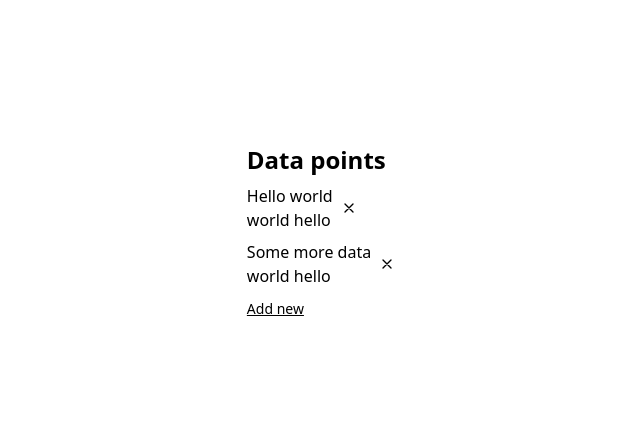
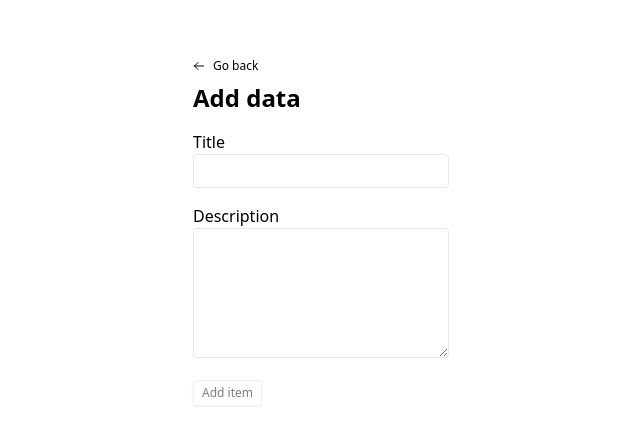
Before and after one commit to sbpo/frontend-challenge-weld, a React (Create React App) app: page /new in a window 1280 px wide. Shown: the part 168-614 px from the top of the page, without its empty margins (319-959 px from the left). Built offline with nearby package versions, Linux system fonts and the light colour scheme.

Commit message:
Creat add data page

```diff
--- a/package.json
+++ b/package.json
@@ -13,6 +13,7 @@
     "@types/node": "^16.6.1",
     "@types/react": "^17.0.17",
     "@types/react-dom": "^17.0.9",
+    "@types/react-router-dom": "^5.1.8",
     "react": "^17.0.2",
     "react-dom": "^17.0.2",
     "react-router-dom": "^5.2.0",
--- a/src/App.tsx
+++ b/src/App.tsx
@@ -1,8 +1,12 @@
 import { useCallback } from "react";
+import { BrowserRouter, Link, Route, Switch } from "react-router-dom";
+
 import { Data, useDataQuery, useRemoveDataMutation } from "./fakeApollo";
 import { FakeAPIProvider } from "./fakeApollo";
 import { v4 as uuid } from "uuid";
 import { XIcon } from "@heroicons/react/outline";
+import NewDataPage from "./NewDataPage";
+import { LoadingIcon, LoadingOverlay } from "./components/basic/Loading";
 
 export default function App() {
   return (
@@ -12,26 +16,26 @@ export default function App() {
         { title: "Some more data", description: "world hello", id: uuid() },
       ]}
     >
-      <Main />
+      <BrowserRouter>
+        <Switch>
+          <Route exact path="/" component={Main} />
+          <Route exact path="/new" component={NewDataPage} />
+        </Switch>
+      </BrowserRouter>
     </FakeAPIProvider>
   );
 }
 
 function Main() {
   const { data, loading: loadingData } = useDataQuery();
+  const [remove, { loading: removeLoading }] = useRemoveDataMutation();
 
-  const [remove, { loading: removeLoading }] = useRemoveDataMutation();
-  console.log({ removeLoading, loadingData });
   const handleRemove = useCallback(
     (id: string) => {
       remove({ id });
     },
     [remove]
   );
-
-  const handleAdd = useCallback(() => {
-    alert("not implemeted");
-  }, []);
 
   const renderDataItem = (data: Data) => {
     return (
@@ -60,43 +64,10 @@ function Main() {
             </div>
           )}
         </ul>
-        <button onClick={handleAdd} className="text-sm underline">
+        <Link to="/new" className="text-sm underline">
           Add new
-        </button>
+        </Link>
       </div>
     </div>
   );
 }
-
-const LoadingOverlay = () => {
-  return (
-    <div className="absolute top-0 left-0 w-full h-full bg-white opacity-50 flex items-center justify-center">
-      <LoadingIcon />
-    </div>
-  );
-};
-
-const LoadingIcon = () => {
-  return (
-    <svg
-      className="animate-spin -ml-1 mr-3 h-5 w-5 text-blue-500"
-      xmlns="http://www.w3.org/2000/svg"
-      fill="none"
-      viewBox="0 0 24 24"
-    >
-      <circle
-        className="opacity-25"
-        cx="12"
-        cy="12"
-        r="10"
-        stroke="currentColor"
-        strokeWidth="4"
-      ></circle>
-      <path
-        className="opacity-75"
-        fill="currentColor"
-        d="M4 12a8 8 0 018-8V0C5.373 0 0 5.373 0 12h4zm2 5.291A7.962 7.962 0 014 12H0c0 3.042 1.135 5.824 3 7.938l3-2.647z"
-      ></path>
-    </svg>
-  );
-};
--- /dev/null
+++ b/src/NewDataPage.tsx
@@ -0,0 +1,132 @@
+import React, { useMemo, useReducer } from "react";
+import { Data, useCreateDataMutation } from "./fakeApollo";
+import { Button } from "./components/basic/Button";
+import { LoadingOverlay } from "./components/basic/Loading";
+import { ArrowLeftIcon, XCircleIcon } from "@heroicons/react/outline";
+import { Link } from "react-router-dom";
+
+export type ActionType =
+  | {
+      type: "UPDATE_TITLE";
+      payload: string;
+    }
+  | {
+      type: "UPDATE_DESCRIPTION";
+      payload: string;
+    }
+  | {
+      type: "CLEAR_DESCRIPTION";
+    }
+  | {
+      type: "CLEAR_TITLE";
+    }
+  | {
+      type: "ON_SUCCESS";
+    };
+
+type NewDataReducer = (state: Omit<Data, "id">, action: ActionType) => Omit<Data, "id">;
+const reducer: NewDataReducer = (state: Omit<Data, "id">, action: ActionType) => {
+  switch (action.type) {
+    case "UPDATE_TITLE":
+      return { ...state, title: action.payload };
+    case "UPDATE_DESCRIPTION":
+      return { ...state, description: action.payload };
+    case "CLEAR_DESCRIPTION":
+      return { ...state, description: "" };
+    case "CLEAR_TITLE":
+      return { ...state, title: "" };
+    case "ON_SUCCESS":
+      return { ...state, title: "", description: "" };
+    default:
+      return state;
+  }
+};
+
+const NewDataPage = () => {
+  const [state, dispatch] = useReducer(reducer, {
+    title: "",
+    description: "",
+  });
+  const [createData, { loading }] = useCreateDataMutation();
+
+  const formValidation = useMemo(() => {
+    const titleValid = validateFormField(state.title);
+    const descriptionValid = validateFormField(state.description);
+    return titleValid && descriptionValid;
+  }, [state.description, state.title]);
+
+  return (
+    <div className="flex items-center justify-center min-h-screen relative">
+      <div>
+        <Link to="/" className="flex items-center space-x-2 focus:outline-none text-xs mb-2">
+          <ArrowLeftIcon className="h-3 w-3" />
+          <span>Go back</span>
+        </Link>
+        <h1 className="text-2xl font-bold mb-4">Add data</h1>
+        <div className="relative">
+          <div>Title</div>
+          <div className="relative">
+            <input
+              className="px-2 py-1 outline-none border rounded focus:ring focus:ring-blue-400 mb-4 w-64"
+              value={state.title}
+              onChange={(e) => {
+                dispatch({ type: "UPDATE_TITLE", payload: e.target.value });
+              }}
+            />
+            {state.title.length > 0 && (
+              <button
+                tabIndex={-1}
+                onClick={() => {
+                  dispatch({ type: "CLEAR_TITLE" });
+                }}
+              >
+                <XCircleIcon className="w-4 h-4 absolute top-0 right-0 mt-2 mr-2 " />
+              </button>
+            )}
+          </div>
+
+          <div>Description</div>
+          <div className="relative">
+            <textarea
+              rows={5}
+              className="px-2 py-1 outline-none border rounded focus:ring focus:ring-blue-400 w-64"
+              value={state.description}
+              onChange={(e) => {
+                dispatch({ type: "UPDATE_DESCRIPTION", payload: e.target.value });
+              }}
+            />
+            {state.description.length > 0 && (
+              <button
+                tabIndex={-1}
+                onClick={() => {
+                  dispatch({ type: "CLEAR_DESCRIPTION" });
+                }}
+              >
+                <XCircleIcon className="w-4 h-4 absolute top-0 right-0 mt-2 mr-2 " />
+              </button>
+            )}
+          </div>
+          <Button
+            className={`mt-4 ${formValidation ? "" : "opacity-50"}`}
+            onClick={() => {
+              if (!loading && formValidation)
+                createData({ data: state }).then(() => {
+                  console.log("success");
+                  dispatch({ type: "ON_SUCCESS" });
+                });
+            }}
+          >
+            Add item
+          </Button>
+          {loading && <LoadingOverlay />}
+        </div>
+      </div>
+    </div>
+  );
+};
+
+export default NewDataPage;
+
+const validateFormField = (text: string) => {
+  return text.length > 0;
+};
--- /dev/null
+++ b/src/components/basic/Button.tsx
@@ -0,0 +1,16 @@
+export const Button: React.FC<React.ButtonHTMLAttributes<HTMLButtonElement>> = ({
+  className,
+  children,
+  ...htmlProps
+}) => {
+  return (
+    <button
+      {...htmlProps}
+      className={`bg-white py-1 px-2 shadow rounded border border-gray-200 text-xs focus:outline-none hover:font-medium focus:ring focus:ring-blue-400 ${
+        className || ""
+      }`}
+    >
+      {children}
+    </button>
+  );
+};
--- /dev/null
+++ b/src/components/basic/Loading.tsx
@@ -0,0 +1,32 @@
+export const LoadingOverlay = () => {
+  return (
+    <div className="absolute top-0 left-0 w-full h-full bg-white opacity-50 flex items-center justify-center">
+      <LoadingIcon />
+    </div>
+  );
+};
+
+export const LoadingIcon = () => {
+  return (
+    <svg
+      className="animate-spin -ml-1 mr-3 h-5 w-5 text-blue-500"
+      xmlns="http://www.w3.org/2000/svg"
+      fill="none"
+      viewBox="0 0 24 24"
+    >
+      <circle
+        className="opacity-25"
+        cx="12"
+        cy="12"
+        r="10"
+        stroke="currentColor"
+        strokeWidth="4"
+      ></circle>
+      <path
+        className="opacity-75"
+        fill="currentColor"
+        d="M4 12a8 8 0 018-8V0C5.373 0 0 5.373 0 12h4zm2 5.291A7.962 7.962 0 014 12H0c0 3.042 1.135 5.824 3 7.938l3-2.647z"
+      ></path>
+    </svg>
+  );
+};
--- a/src/fakeApollo.tsx
+++ b/src/fakeApollo.tsx
@@ -42,14 +42,14 @@ export const useDataQuery = () => {
 };
 
 export function useCreateDataMutation(): [
-  (props: { data: Omit<Data, "id"> }) => any,
+  (props: { data: Omit<Data, "id"> }) => Promise<any>,
   { loading: boolean }
 ] {
   const [, setData] = useContext(FakeAPIContext);
   const { load, loading } = useFakeLoading();
   return [
     async ({ data }) => {
-      load().then(() => {
+      await load().then(() => {
         setData((prev) => [...prev, { ...data, id: uuid() }]);
       });
     },
```
Also changed, not shown: 1 other file (tests, documents, lock files or other folders).
